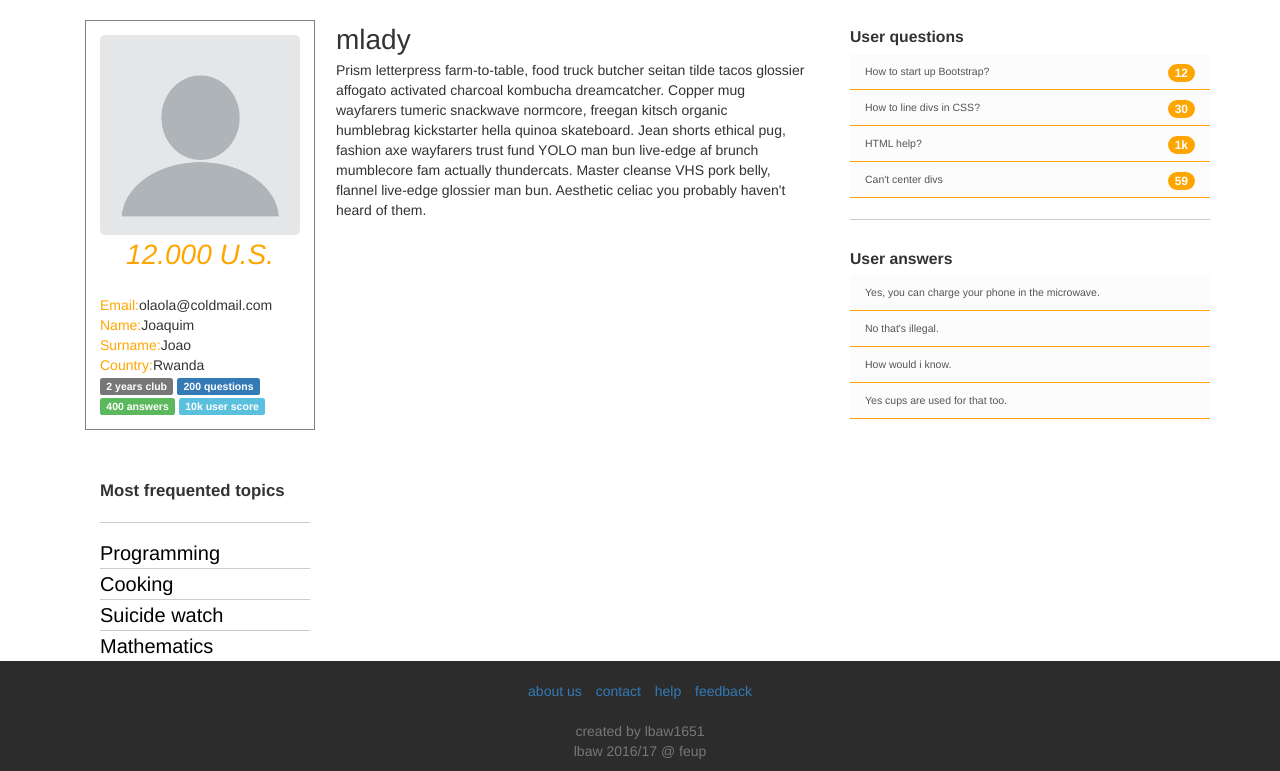
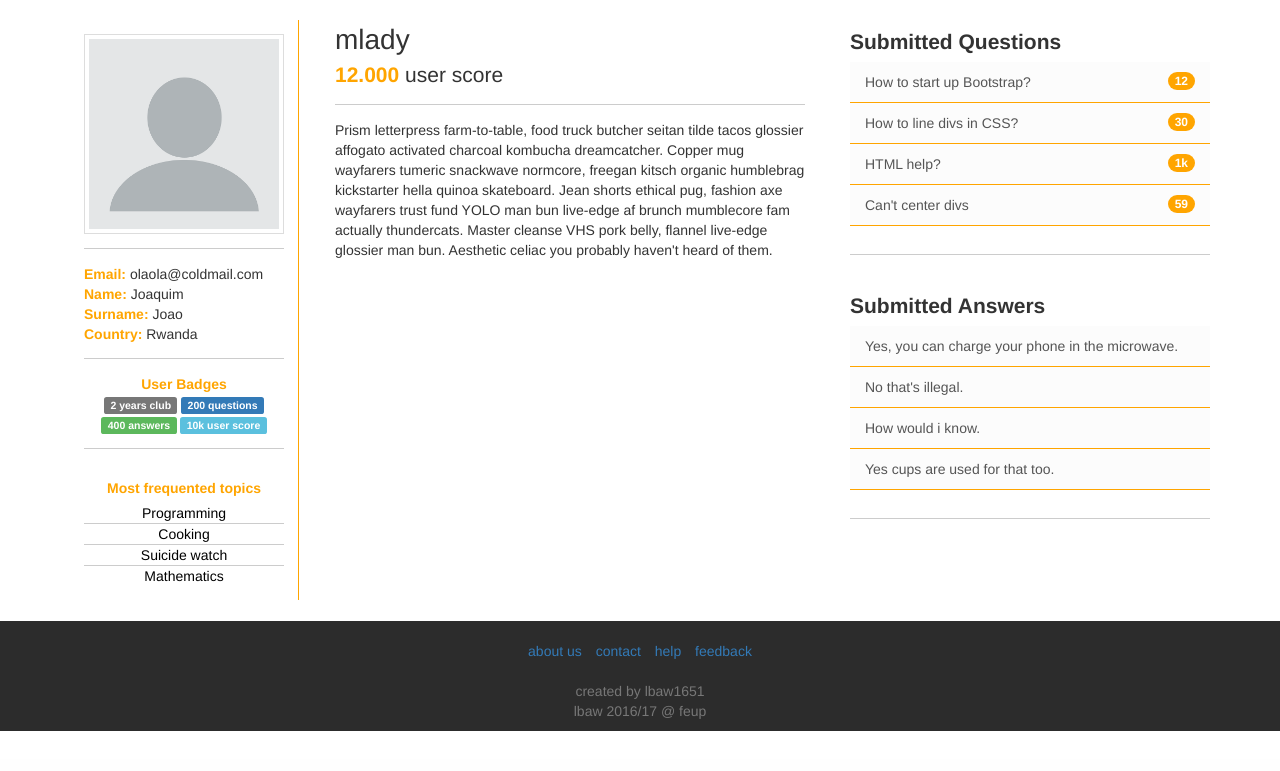
Before and after one commit to Katchau/LeBowie, a PHP site: page /profile.html in a window 1280 px wide. Shown: the part 41-812 px from the top of the page. After the commit the page ends 772 px from the top, so only its background shows below. Run offline with PHP 8.4, Linux system fonts and the light colour scheme.

Commit message:
aesthetic profile :^)

```diff
--- a/css/profile.css
+++ b/css/profile.css
@@ -1,7 +1,12 @@
 .profile {
 }
 .profile-q-and-a{
-	font-size:1.5em;
+	font-size:2em;
+}
+
+.user_profile_pic2{
+	max-height: 200px;
+	border-radius:0;
 }
 
 .profile-username{
@@ -15,18 +20,23 @@
 	margin-right:1.5em;
 	margin-bottom:1.5em;
 	padding:1em;
-	border:1px solid grey;
+	border-right: 1px solid orange;
 }
 .profile-user-score{
-	color:orange;
-	font-style:italic;
-	font-size:2em;
+	font-size:1.5em;
+}
+.profile-user-score span {
+	color: orange;
+	font-weight: bold;
 }
 .info-start{
 	color:orange;
+	font-weight: bold;
 }
-.profile-user-and-desc{
 
+.profile-badges{
+	margin-top: 0.5em;
+	text-align:center;
 }
 .profile-down{
 	margin-top:2em;
@@ -36,25 +46,20 @@
   font-size: 30px;
   background: #f6f6f6;
 }
-
-.profile-topics div {
-  width: 200px;
-}
-
-.profile-topics h2 {
-  font: 400 40px/1.5 Helvetica, Verdana, sans-serif;
-  margin: 0;
-  padding: 0;
+.profile-topics .info-start{
+	width: 100%;
+	text-align: center;
 }
 
 .profile-topics ul {
   list-style-type: none;
   margin: 0;
   padding: 0;
+	text-align: center;
 }
 
 .profile-topics li {
-  font: 200 20px/1.5 Helvetica, Verdana, sans-serif;
+  font: Helvetica, Verdana, sans-serif;
   border-bottom: 1px solid #ccc;
 }
 
@@ -73,7 +78,9 @@
   -ms-transition: font-size 0.2s ease, background-color 0.3s ease;
   transition: font-size 0.2s ease, background-color 0.3s ease;
 }
-
+.mobile_profile img{
+	max-height: 8em;
+}
 .profile-topics li a:hover {
   font-size: 1.2em;
 	color:orange;
--- a/profile.html
+++ b/profile.html
@@ -125,22 +125,22 @@
     <div class="container profile">
       <div class="row">
 
-	<div class="col-lg-8 media">
-    <div class="col-lg-12 profile-upper">
+        <div class="hidden-xs col-lg-8 media">
+          <div class="profile-upper">
             <div class="profile-image-and-info">
-        <img class=" user_profile_pic2" src="img/profile.png" alt="user_image" height="200em">
-		<div class="profile-user-score">
-			<center>12.000 U.S.</center>
-		</div>
+              <img class="user_profile_pic2 img-thumbnail" src="img/profile.png" alt="user_image">
+              <hr>
               <div class="profile-info">
+                <span class="info-start">Email: </span>olaola@coldmail.com
                 <br>
-          <span class="info-start">Email:</span>olaola@coldmail.com
+                <span class="info-start">Name: </span>Joaquim
                 <br>
-          <span class="info-start">Name:</span>Joaquim
+                <span class="info-start">Surname: </span>Joao
                 <br>
-          <span class="info-start">Surname:</span>Joao
-          <br>
-          <span class="info-start">Country:</span>Rwanda
+                <span class="info-start">Country: </span>Rwanda
+                <hr>
+                <div class="profile-badges">
+                  <span class="info-start">User Badges </span>
                   <br>
                   <span class="label label-default">2 years club</span>
                   <span class="label label-primary">200 questions</span>
@@ -149,20 +149,10 @@
                   <span class="label label-info">10k user score </span>
                 </div>
               </div>
-
-      <div class="profile-user-and-desc">
-      <div class="media-body profile-username">
-          mlady
-      </div>
-      <div class="profile-desc">
-          Prism letterpress farm-to-table, food truck butcher seitan tilde tacos glossier affogato activated charcoal kombucha dreamcatcher. Copper mug wayfarers tumeric snackwave normcore, freegan kitsch organic humblebrag kickstarter hella quinoa skateboard. Jean shorts ethical pug, fashion axe wayfarers trust fund YOLO man bun live-edge af brunch mumblecore fam actually thundercats. Master cleanse VHS pork belly, flannel live-edge glossier man bun. Aesthetic celiac you probably haven't heard of them.
-        </div>
-      </div>
-    </div>
-    <div class="col-lg-12 profile-down">
-
-      <div class="col-lg-4 profile-topics">
-        <label class="related_label" style="font-size:1.2em;">Most frequented topics</label> <hr>
+              <hr>
+              <div class="profile-down">
+                <div class="profile-topics">
+                  <label class="info-start">Most frequented topics</label> <br>
                   <ul class="">
                     <li><a href="#">Programming</a></li>
                     <li><a href="#">Cooking</a></li>
@@ -174,9 +164,91 @@
               </div>
             </div>
 
+            <div class="col-lg-8 profile-user-and-desc">
+              <div class="media-body profile-username">
+                mlady
+              </div>
+              <div class="profile-user-score">
+                <span class="user_score"> 12.000 </span> user score
+              </div>
+              <hr>
+              <div class="profile-desc">
+                Prism letterpress farm-to-table, food truck butcher seitan tilde tacos glossier affogato activated charcoal kombucha dreamcatcher. Copper mug wayfarers tumeric snackwave normcore, freegan kitsch organic humblebrag kickstarter hella quinoa skateboard. Jean shorts ethical pug, fashion axe wayfarers trust fund YOLO man bun live-edge af brunch mumblecore fam actually thundercats. Master cleanse VHS pork belly, flannel live-edge glossier man bun. Aesthetic celiac you probably haven't heard of them.
+              </div>
+            </div>
+          </div>
+
+        </div>
+
+        <div class="container hidden-sm hidden-md hidden-lg mobile_profile">
+          <div class="profile-user-and-desc">
+            <div class="row">
+              <div class="col-xs-8">
+                <div class="media-body profile-username">
+                  mlady
+                </div>
+                <div class="profile-user-score">
+                  <span class="user_score"> 12.000 </span> user score
+                </div>
+              </div>
+              <div class="col-xs-4 text-right">
+                <img class="user_profile_pic2 img-thumbnail" src="img/profile.png" alt="user_image">
+              </div>
+            </div>
+
+            <hr>
+
+            <div class="row">
+              <div class="col-xs-12 profile-info">
+                <span class="info-start">Email: </span>olaola@coldmail.com
+                <br>
+                <span class="info-start">Name: </span>Joaquim
+                <br>
+                <span class="info-start">Surname: </span>Joao
+                <br>
+                <span class="info-start">Country: </span>Rwanda
+              </div>
+            </div>
+
+            <hr>
+
+            <div class="row">
+              <div class="col-xs-12 profile-desc">
+                Prism letterpress farm-to-table, food truck butcher seitan tilde tacos glossier affogato activated charcoal kombucha dreamcatcher. Copper mug wayfarers tumeric snackwave normcore, freegan kitsch organic humblebrag kickstarter hella quinoa skateboard. Jean shorts ethical pug, fashion axe wayfarers trust fund YOLO man bun live-edge af brunch mumblecore fam actually thundercats. Master cleanse VHS pork belly, flannel live-edge glossier man bun. Aesthetic celiac you probably haven't heard of them.
+
+                <hr>
+              </div>
+            </div>
+
+            <div class="row">
+              <div class="col-xs-6 profile-badges">
+                <span class="info-start">User Badges </span>
+                <br>
+                <span class="label label-default">2 years club</span>
+                <span class="label label-primary">200 questions</span>
+                <br>
+                <span class="label label-success">400 answers</span>
+                <span class="label label-info">10k user score </span>
+              </div>
+              <div class="col-xs-6 profile-topics">
+                <label class="info-start">Most frequented topics</label> <br>
+                <ul class="">
+                  <li><a href="#">Programming</a></li>
+                  <li><a href="#">Cooking</a></li>
+                  <li><a href="#">Suicide watch</a></li>
+                  <li><a href="#">Mathematics</a></li>
+                </ul>
+              </div>
+            </div>
+
+          </div>
+
+            <hr>
+        </div>
+
         <div class="col-lg-4 container-fluid profile-q-and-a">
           <div class="extras_suggested">
-		<label class="related_label"> User questions </label>
+            <label class="related_label"> Submitted Questions </label>
             <ul class="list-group" >
               <li><a class="list-group-item suggestion" href="#">How to start up Bootstrap?<span class="badge">12</span></a></li>
               <li><a class="list-group-item suggestion" href="#">How to line divs in CSS?<span class="badge">30</span></a></li>
@@ -186,7 +258,7 @@
           </div>
           <hr>
           <div class="extras_suggested">
-		<label class="related_label"> User answers </label>
+            <label class="related_label"> Submitted Answers </label>
             <ul class="list-group" >
               <li><a class="list-group-item suggestion" href="#">Yes, you can charge your phone in the microwave. <span class="badge"></span></a></li>
               <li><a class="list-group-item suggestion" href="#">No that's illegal.<span class="badge"></span></a></li>
@@ -194,6 +266,7 @@
               <li><a class="list-group-item suggestion" href="#">Yes cups are used for that too.<span class="badge"></span></a></li>
             </ul>
           </div>
+          <hr>
 
         </div>
       </div>
```
Lines whose indentation alone changed are shown as unchanged.
